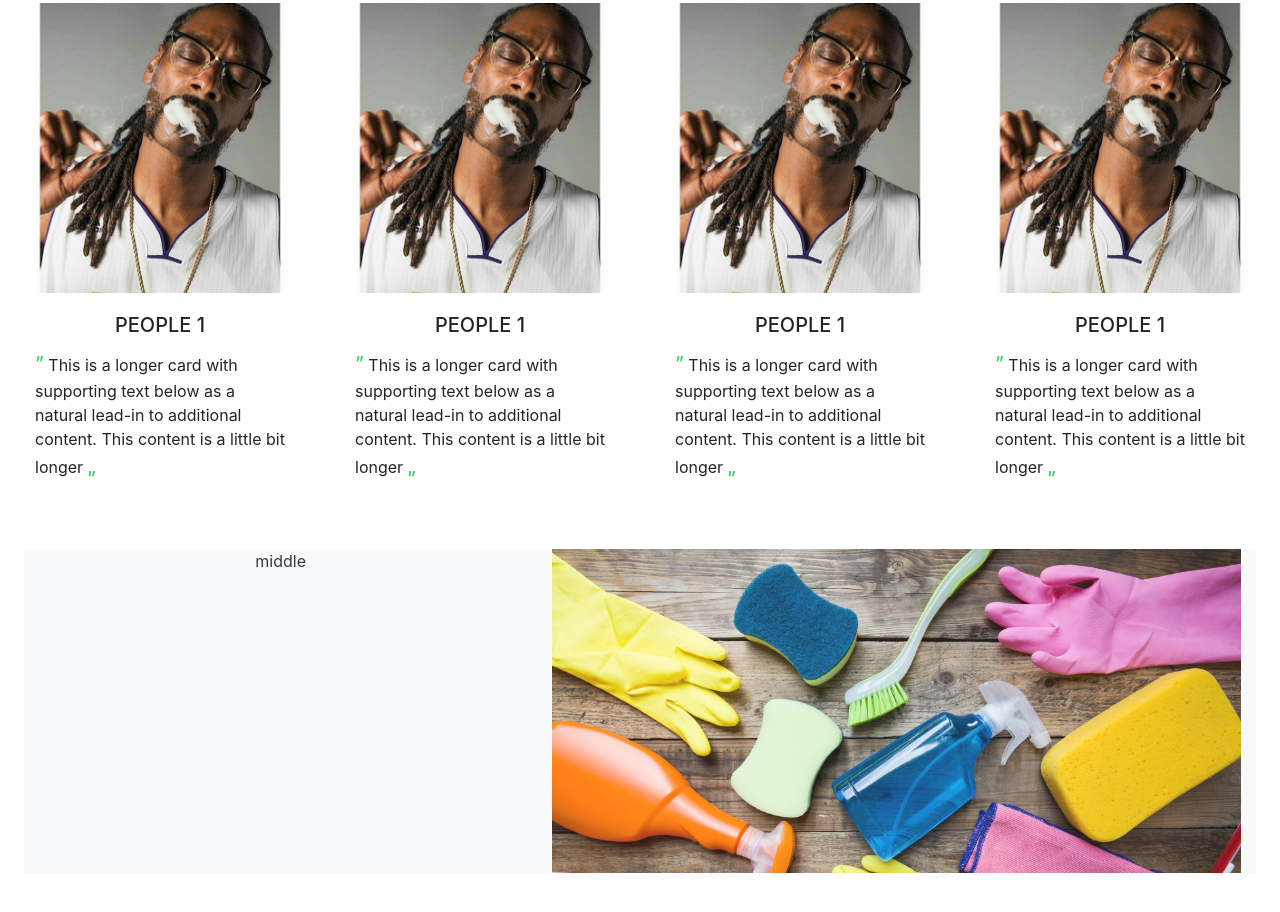
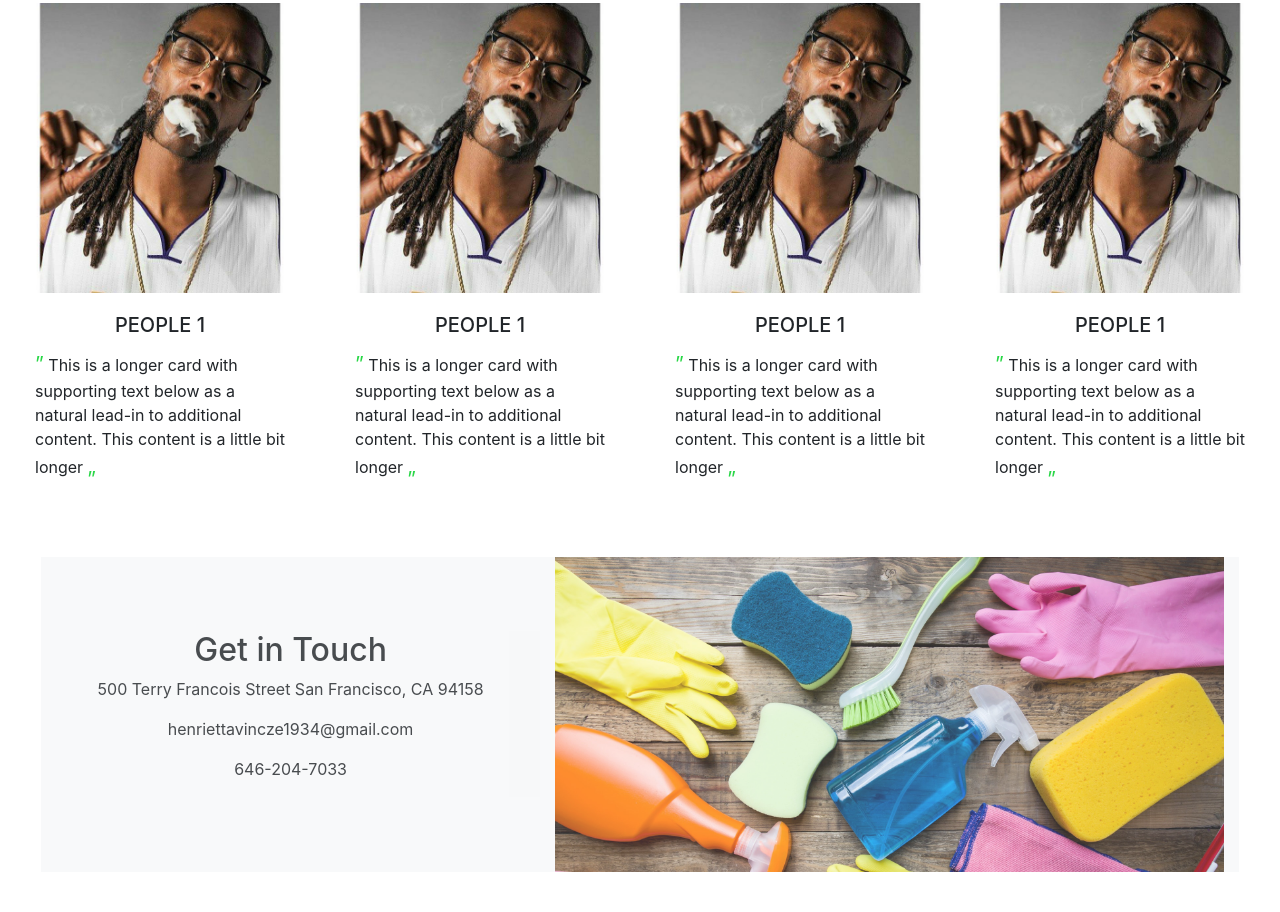
Before and after one commit to kyeron3/Heni, a plain HTML site: page index.html in a window 1280 px wide. Shown: the part 1825-2737 px from the top of the page. Drawn offline with nearby package versions, Linux system fonts and the light colour scheme.

Commit message:
Add files via upload

```diff
--- a/index.html
+++ b/index.html
@@ -122,13 +122,14 @@
       </div>
     </div>
 
-    <div class="container-fluid">
-      <div class="mx-4 mt-5 my-5 text-center">
-        <div class="row">
-          <div class="col-md-5 bg-light text-center align-middle">
-            <p class="text-center">middle</p>
-          </div>
-
+    <div class="container-fluid p-5">
+      <div class="mx-2 mt-2 my-2 text-center">
+        <div class="row justify-content-center align-items-center bg-light">
+          <div class="col-md-5 bg-light">
+            <p class="text-center h2">Get in Touch </p>
+            <p class="text-center">500 Terry Francois Street San Francisco, CA 94158</p>
+            <p class="text-center">henriettavincze1934@gmail.com</p>
+            <p class="text-center">646-204-7033</div>
           <div class="col-md-7 bg-light">
               <img src="resources/img/footer.jpg" class="img-fluid"  alt="footer" height="70%">
           </div>
```
Also changed, not shown: gallery.html (+13 -1 lines).
